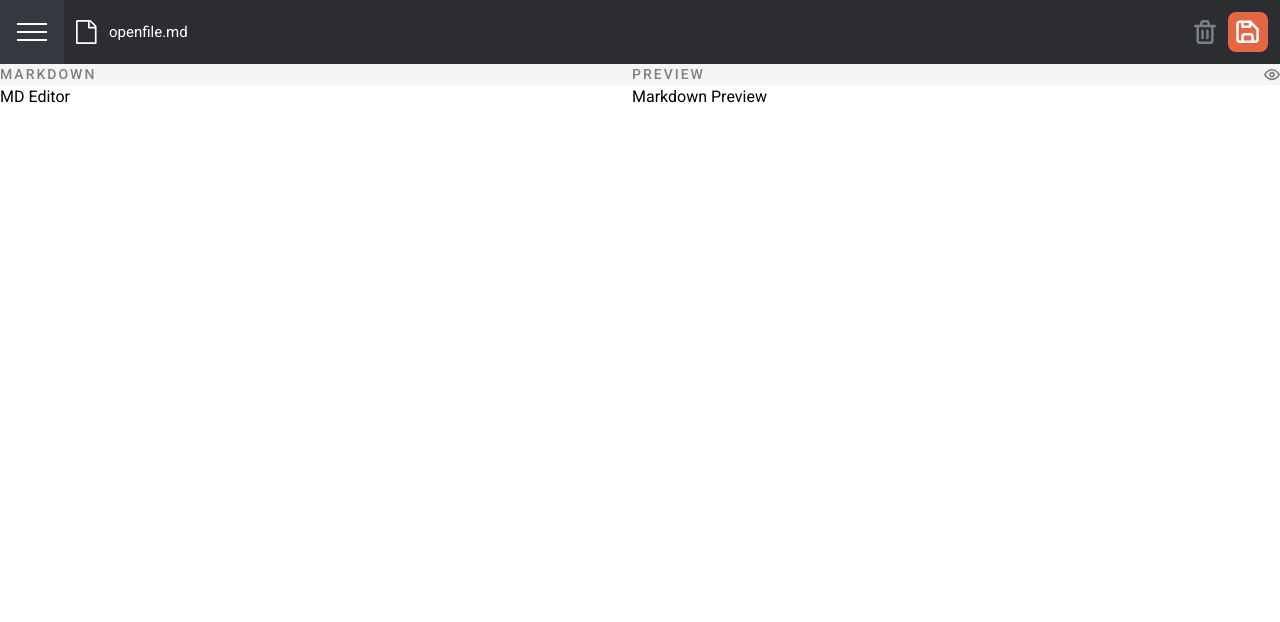
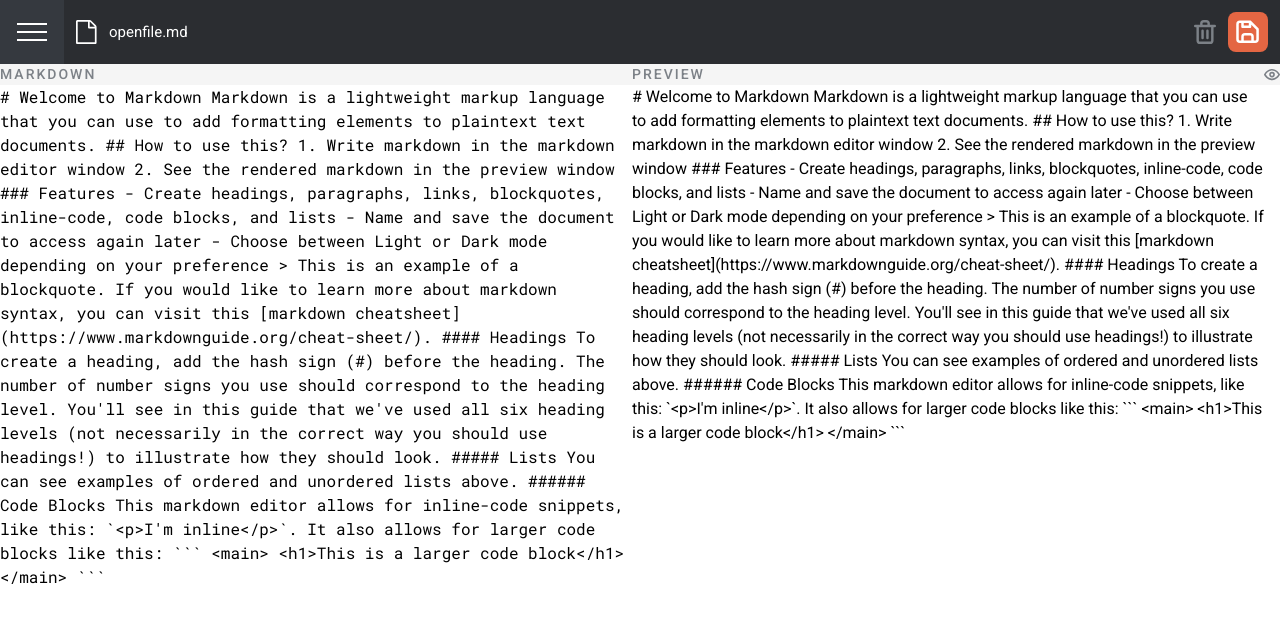
Before and after one commit to timshandrew/markdown-editor, a React (Vite) app: page / in a window 1280 px wide. Shown: the top 622 px of the page. Built offline with nearby package versions, Linux system fonts and the light colour scheme.

Commit message:
import and display markdown in both views

```diff
--- a/src/App.jsx
+++ b/src/App.jsx
@@ -4,7 +4,11 @@ import MarkdownEditor from "./components/MarkdownEditor";
 import MarkdownPreview from "./components/MarkdownPreview";
 import PreviewToggle from "./components/PreviewToggle";
 
+import markdownData from "./data.json";
+
 function App() {
+  const markdown = markdownData[1].content;
+
   return (
     <div>
       <Header />
@@ -12,11 +16,11 @@ function App() {
       <main className="grid grid-cols-[1fr_1fr_auto]">
         <PreviewToggle />
 
-        <ContentView heading="Markdown">
+        <ContentView heading="Markdown" content={markdown}>
           <MarkdownEditor />
         </ContentView>
 
-        <ContentView heading="Preview">
+        <ContentView heading="Preview" content={markdown}>
           <MarkdownPreview />
         </ContentView>
       </main>
--- a/src/components/ContentView.jsx
+++ b/src/components/ContentView.jsx
@@ -1,8 +1,12 @@
-export default function ContentView({ heading, children }) {
+import { ContentContext } from "../contexts/ContentContext";
+
+export default function ContentView({ heading, content, children }) {
   return (
-    <section className="row-span-2 grid grid-rows-subgrid first:border-300 first:border-e-1">
-      <h2 className="bg-200 text-500 text-heading-s uppercase">{heading}</h2>
-      {children}
-    </section>
+    <ContentContext.Provider value={content}>
+      <section className="row-span-2 grid grid-rows-subgrid first:border-300 first:border-e-1">
+        <h2 className="bg-200 text-500 text-heading-s uppercase">{heading}</h2>
+        {children}
+      </section>
+    </ContentContext.Provider>
   );
 }
--- a/src/components/MarkdownEditor.jsx
+++ b/src/components/MarkdownEditor.jsx
@@ -1,7 +1,8 @@
+import { useContext } from "react";
+import { ContentContext } from "../contexts/ContentContext";
+
 export default function MarkdownEditor() {
-  return (
-    <>
-      <span className="row-start-2">MD Editor</span>
-    </>
-  );
+  const markdown = useContext(ContentContext);
+
+  return <p className="font-roboto-mono">{markdown}</p>;
 }
--- a/src/components/MarkdownPreview.jsx
+++ b/src/components/MarkdownPreview.jsx
@@ -1,7 +1,12 @@
+import { useContext } from "react";
+import { ContentContext } from "../contexts/ContentContext";
+
 export default function MarkdownPreview() {
+  const markdown = useContext(ContentContext);
+
   return (
     <>
-      <p className="row-start-2">Markdown Preview</p>
+      <p>{markdown}</p>
     </>
   );
 }
--- /dev/null
+++ b/src/contexts/ContentContext.jsx
@@ -0,0 +1,3 @@
+import { createContext } from "react";
+
+export const ContentContext = createContext("");
```
Also changed, not shown: src/data.json (renamed from public/data.json).
